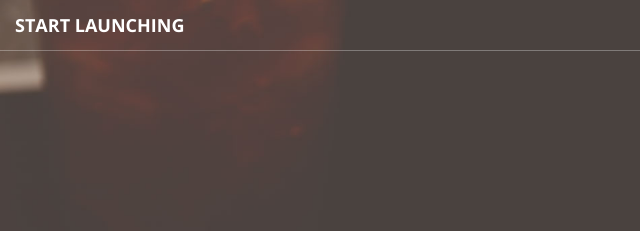
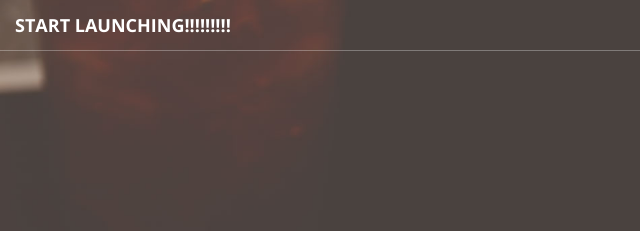
Before and after one commit to joyceyouu/csce412joyceyouu.me, a plain HTML site: page static-webpage-example/index.html in a window 1280 px wide. Shown: the top 231 px of the page, 0-640 px from the left. Drawn offline with nearby package versions, Linux system fonts and the light colour scheme.

Commit message:
test code pipeline

```diff
--- a/static-webpage-example/index.html
+++ b/static-webpage-example/index.html
@@ -46,7 +46,7 @@
                     <span class="icon-bar"></span>
                     <span class="icon-bar"></span>
                 </button>
-                <a class="navbar-brand page-scroll" href="#page-top">Start Launching</a>
+                <a class="navbar-brand page-scroll" href="#page-top">Start Launching!!!!!!!!!</a>
             </div>
 
             <!-- Collect the nav links, forms, and other content for toggling -->
```
